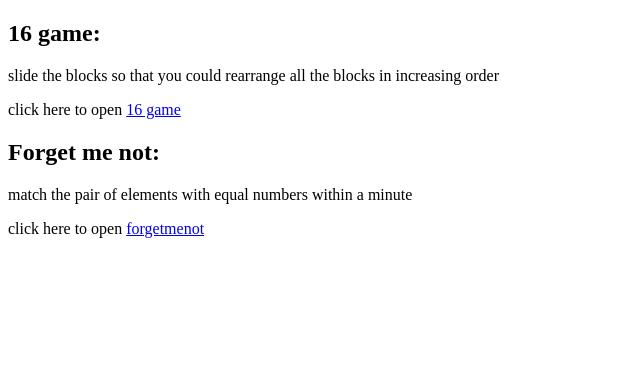
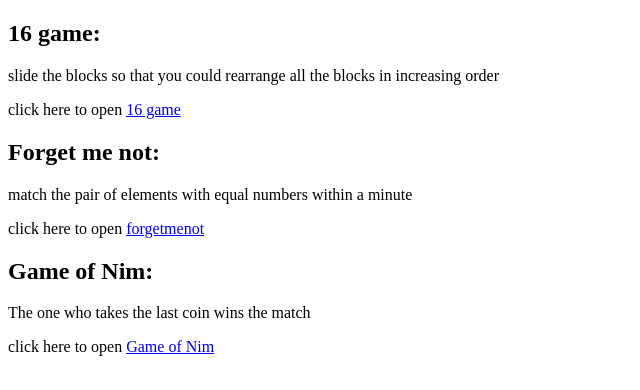
Before and after one commit to manojkumarsure/manojkumarsure.github.io, a plain HTML site: page index.html in a window 1280 px wide. Shown: the whole page, without its empty margins (0-640 px from the left). Drawn offline with Linux system fonts and the light colour scheme.

Commit message:
changed main page

```diff
--- a/index.html
+++ b/index.html
@@ -7,5 +7,8 @@
 <h2>Forget me not:</h2>
 <p>match the pair of elements with equal numbers within a minute</p>
 <p>click here to open <a href="forgetmenot/index.html" > forgetmenot </a></p>
+<h2>Game of Nim:</h2>
+<p>The one who takes the last coin wins the match</p>
+<p>click here to open <a href="Nimgame/index.html" > Game of Nim </a></p>
 </body>
 </html>
```
